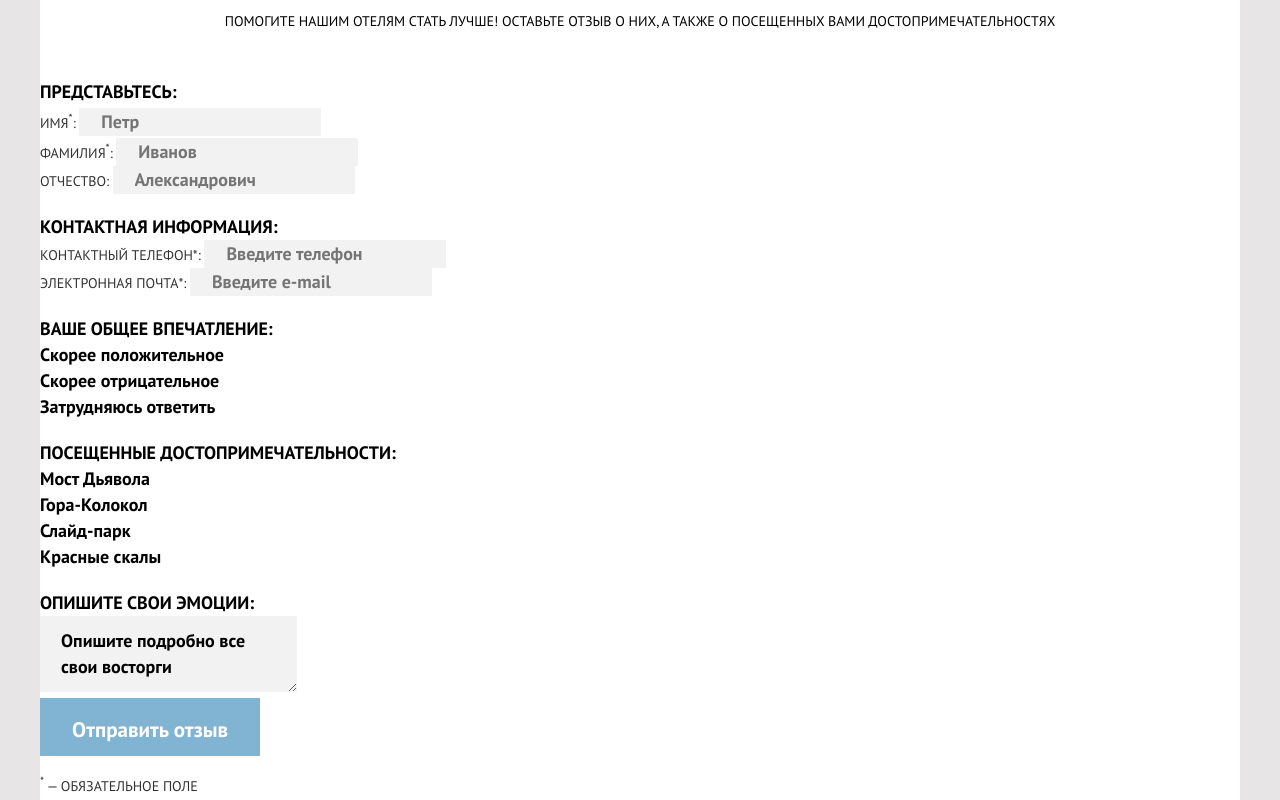
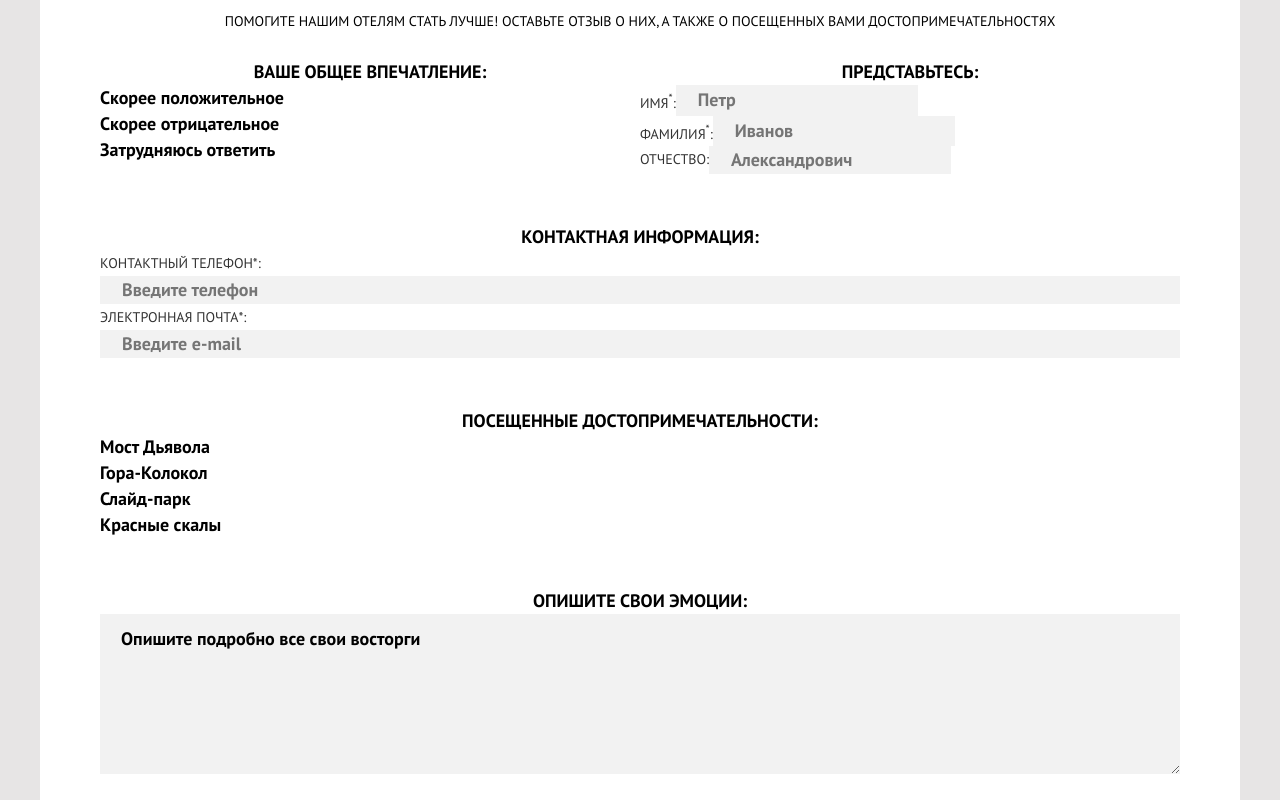
Before and after one commit to PavelMor25/194881-sedona-22, a website: page source/form.html in a window 1280 px wide. Shown: the part 263-1063 px from the top of the page. Drawn offline with nearby package versions, Linux system fonts and the light colour scheme; files that its build step writes are made by us from their sources.

Commit message:
Разметка страницы формы

```diff
--- a/source/form.html
+++ b/source/form.html
@@ -3,6 +3,7 @@
 
 <head>
   <meta charset="utf-8">
+  <meta name="viewport" content="width=device-width, initial-scale=1">
   <title>Отзыв о Седоне</title>
   <link href="css/style.css" rel="stylesheet">
 </head>
@@ -41,7 +42,7 @@
       <section class="review">
         <h2 class="visually-hidden">Форма отзыва</h2>
         <form class="form-review">
-          <fieldset class="form-review__fieldset">
+          <fieldset class="form-review__fieldset form-review__fieldset--half">
             <p class="form-review__title">Представьтесь:</p>
             <div class="form-rewiew__input-section">
             <label class="form-review__label" for="first-name-id">Имя<sup>*</sup>:</label>
@@ -58,16 +59,16 @@
           </fieldset>
           <fieldset class="form-review__fieldset">
             <p class="form-review__title">Контактная информация:</p>
-            <div class="form-rewiew__input-section">
+            <div class="form-rewiew__input-section form-rewiew__input-section--column">
               <label class="form-review__label" for="tel-id">Контактный телефон*:</label>
               <input class="form-review__input tel-input" type="tel" name="tel" id="tel-id" placeholder="Введите телефон">
             </div>
-            <div class="form-rewiew__input-section">
+            <div class="form-rewiew__input-section form-rewiew__input-section--column">
               <label class="form-review__label" for="email-id">Электронная почта*:</label>
               <input class="form-review__input email-input" type="email" name="email" id="email-id" placeholder="Введите e-mail">
             </div>
           </fieldset>
-          <fieldset class="form-review__fieldset">
+          <fieldset class="form-review__fieldset form-review__fieldset--half form-review__fieldset--first">
             <p class="form-review__title">Ваше общее впечатление:</p>
             <div class="form-rewiew__input-section">
               <input class="form-review__input input-radio visually-hidden" type="radio" name="impression" id="good-id" value="good" checked>
--- a/source/less/blocks/form-review.less
+++ b/source/less/blocks/form-review.less
@@ -1,5 +1,6 @@
 .form-review {
   background: transparent;
+  padding: 0 20px;
 }
 
 .form-review__fieldset {
@@ -8,12 +9,27 @@
   margin: 0;
   background: transparent;
   border: none;
+  box-sizing: border-box;
+}
+
+.form-review__fieldset:last-of-type {
+  margin-bottom: 50px;
 }
 
 .form-review__title {
+  text-align: center;
   .text-parametr(18px; 700; 26px);
   margin: 0;
   padding: 0;
+}
+
+.form-rewiew__input-section {
+  display: flex;
+}
+
+.form-rewiew__input-section--column {
+  display: flex;
+  flex-direction: column;
 }
 
 .form-review__label {
@@ -40,19 +56,59 @@
 }
 
 .form-review__textarea {
+  box-sizing: border-box;
+  width: 100%;
   padding: 12px 21px;
+  height: 160px;
 }
 
 .form-review__button {
   font-family: inherit;
   .text-parametr(21px; 700; 26px);
   color: @basic-white;
+  box-sizing: border-box;
+  width: 100%;
   padding: 18.5px 32px 13.5px 32px;
   border: none;
   background: @basic-blue;
 }
 
 .form-review__desc-required {
+  display: none;
   .text-parametr();
   color: @extra-black;
 }
+
+@media (min-width: @tablet-width) {
+  .form-review {
+    padding: 0 60px;
+    display: flex;
+    flex-wrap: wrap;
+    justify-content: space-between;
+  }
+
+  .form-review__fieldset {
+    padding: 0;
+    margin-bottom: 50px;
+    width: 100%;
+    order: 2;
+  }
+
+  .form-review__fieldset--half {
+    width: 50%;
+  }
+
+  .form-review__fieldset--first {
+    order: 1;
+  }
+
+  .form-review__button {
+    order: 2;
+    width: auto;
+  }
+
+  .form-review__desc-required {
+    display: block;
+    order: 2;
+  }
+}
```
